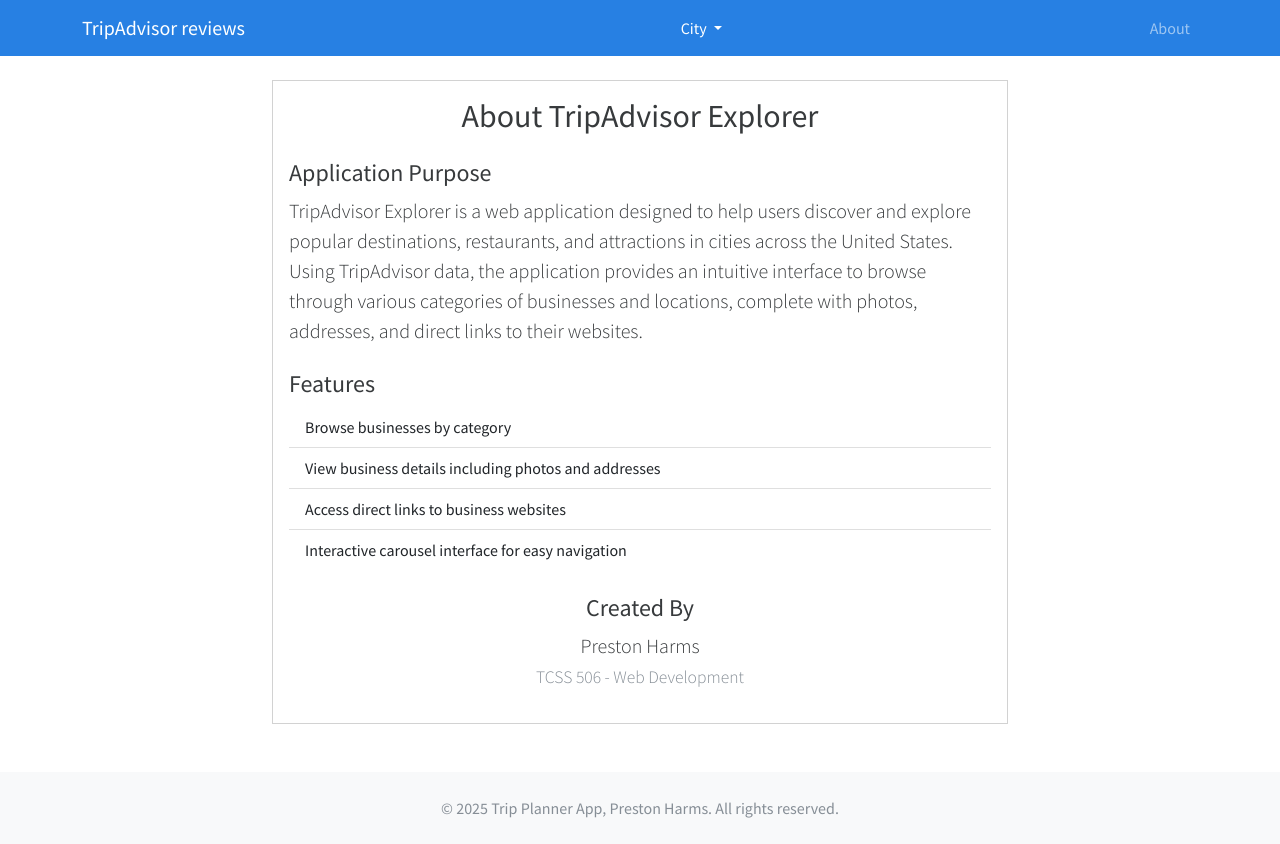
After one commit to R3dPnd/tcss-506-assignment-03-working-with-bootstrap-jinja2-and-sessions, a Flask app: page /about in a window 1280 px wide. The commit adds this page. Run offline with Flask 3, Linux system fonts and the light colour scheme; some libraries are stand-ins or nearby versions.

Commit message:
Refactor app.py to support multiple categories and add about page
- Updated index function to fetch data for restaurants, hotels, and attractions.
- Introduced a new JavaScript file for category changes via fetch requests.
- Added an about page with application details and features.
- Modified base.html to include a link to the about page and updated city options.
- Changed the exposed port in Dockerfile and app.py from 4000 to 5000.

```diff
--- a/app.py
+++ b/app.py
@@ -1,6 +1,6 @@
 #!/usr/bin/env python3
 #make a flask hello world app
-from flask import Flask, render_template, request, session, redirect, url_for
+from flask import Flask, render_template, request, session, redirect, url_for, jsonify
 import os
 
 from api.fetch_data import fetch_tripadvisor_data
@@ -11,18 +11,25 @@
 def index():
     session['city'] = 'Tacoma'
     session['state'] = 'WA'
-    session['category'] = 'restaurants'
+    categories = ['restaurants', 'hotels', 'attractions']
     if request.method == 'GET':
         if request.args.get('city'):
             session['city'] = request.args.get('city')
         if request.args.get('state'):
             session['state'] = request.args.get('state')
-        if request.args.get('category'):
-            session['category'] = request.args.get('category')
+    # Create a data object with business information
+    all_data = {}
+    all_data ['restaurants'] = fetch_tripadvisor_data(session['city'], session['state'], 'restaurants', use_cache_only=True)
+    all_data ['hotels'] = fetch_tripadvisor_data(session['city'], session['state'], 'hotels', use_cache_only=True)
+    all_data ['attractions'] = fetch_tripadvisor_data(session['city'], session['state'], 'attractions', use_cache_only=True)
 
-    # Create a data object with business information
-    location_data = fetch_tripadvisor_data(session['city'], session['state'], session['category'], use_cache_only=True)
-    return render_template('index.html', city=session['city'], state=session['state'], category=session['category'], location_data=location_data)
+    print(all_data)
+    print("Preston")
+    return render_template('index.html', city=session['city'], state=session['state'], categories=categories, location_data=all_data)
+
+@app.route('/about')
+def about():
+    return render_template('about.html')
 
 if __name__ == '__main__':
-    app.run(debug=True, host='0.0.0.0', port=4000)
+    app.run(debug=True, host='0.0.0.0', port=5000)
--- /dev/null
+++ b/templates/about.html
@@ -0,0 +1,43 @@
+{% extends "base.html" %}
+
+{% block content %}
+    <div class="container mt-4">
+        <div class="row justify-content-center">
+            <div class="col-md-8">
+                <div class="card">
+                    <div class="card-body">
+                        <h2 class="card-title text-center mb-4">About TripAdvisor Explorer</h2>
+
+                        <div class="mb-4">
+                            <h4>Application Purpose</h4>
+                            <p class="lead">
+                                TripAdvisor Explorer is a web application designed to help users discover and explore popular destinations,
+                                restaurants, and attractions in cities across the United States. Using TripAdvisor data, the application
+                                provides an intuitive interface to browse through various categories of businesses and locations,
+                                complete with photos, addresses, and direct links to their websites.
+                            </p>
+                        </div>
+
+                        <div class="mb-4">
+                            <h4>Features</h4>
+                            <ul class="list-group list-group-flush">
+                                <li class="list-group-item">Browse businesses by category</li>
+                                <li class="list-group-item">View business details including photos and addresses</li>
+                                <li class="list-group-item">Access direct links to business websites</li>
+                                <li class="list-group-item">Interactive carousel interface for easy navigation</li>
+                            </ul>
+                        </div>
+
+                        <div class="text-center mt-4">
+                            <h4>Created By</h4>
+                            <p class="lead">
+                                Preston Harms<br>
+                                <small class="text-muted">TCSS 506 - Web Development</small>
+                            </p>
+                        </div>
+                    </div>
+                </div>
+            </div>
+        </div>
+    </div>
+{% endblock %}
--- a/templates/base.html
+++ b/templates/base.html
@@ -29,27 +29,17 @@
                             {{ city if city else 'City' }}
                         </a>
                         <ul class="dropdown-menu" aria-labelledby="cityDropdown">
-                            {% for city_option in ['Tacoma', 'Seattle' ] %}
+                            {% for city_option in ['Tacoma', 'Seattle', 'Olympia' ] %}
                                 <li><a class="dropdown-item" href="{{ url_for('index', city=city_option, category=category) }}">{{ city_option }}</a></li>
                             {% endfor %}
                         </ul>
                     </li>
-                <li class="nav-item dropdown">
-                    <a class="nav-link dropdown-toggle active" href="#" id="categoryDropdown" role="button" data-bs-toggle="dropdown" aria-expanded="false">
-                        {{ category if category else 'Category' }}
+                </ul>
+                <div class="navbar-nav ms-auto">
+                    <a class="nav-item nav-link" href="{{ url_for('about') }}" id="aboutButton" role="button" aria-expanded="false">
+                        About
                     </a>
-                    <ul class="dropdown-menu" aria-labelledby="categoryDropdown">
-                        {% for category_option in ['restaurants', 'hotels', 'attractions'] %}
-                            <li>
-                                <a class="dropdown-item" href="{{ url_for('index', city=city, category=category_option) }}">
-                                    {{ category_option }}
-                                </a>
-                            </li>
-                        {% endfor %}
-                    </ul>
-                </li>
-
-                </ul>
+                </div>
             </div>
         </div>
     </nav>
@@ -61,7 +51,7 @@
     <!-- Footer -->
     <footer class="bg-light py-4 mt-5">
         <div class="container">
-            <p class="text-center text-muted mb-0">© 2023 My Website. All rights reserved.</p>
+            <p class="text-center text-muted mb-0">© 2025 Trip Planner App, Preston Harms. All rights reserved.</p>
         </div>
     </footer>
 
```
Also changed, not shown: static/js/category.js (added, +24 -0 lines), templates/index.html (+16 -81 lines), 1 other file.
